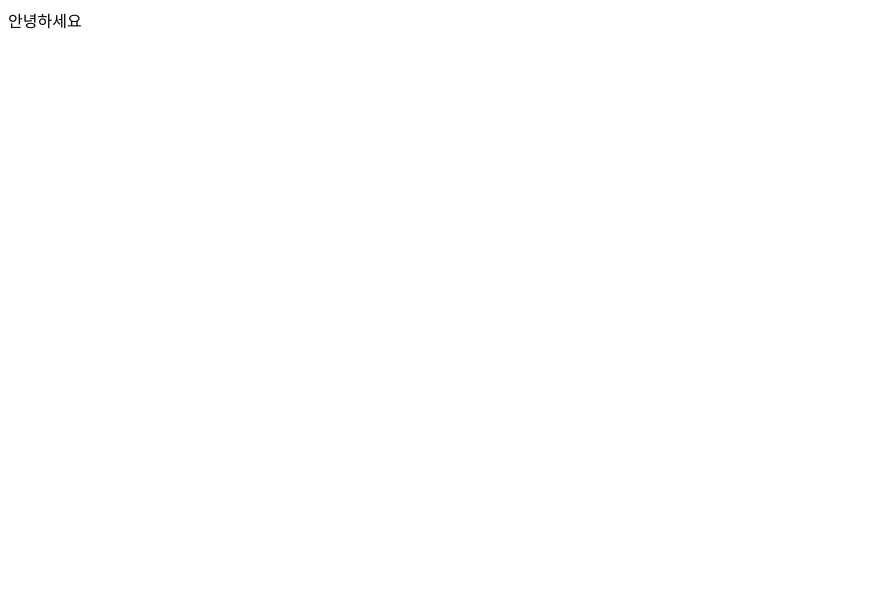
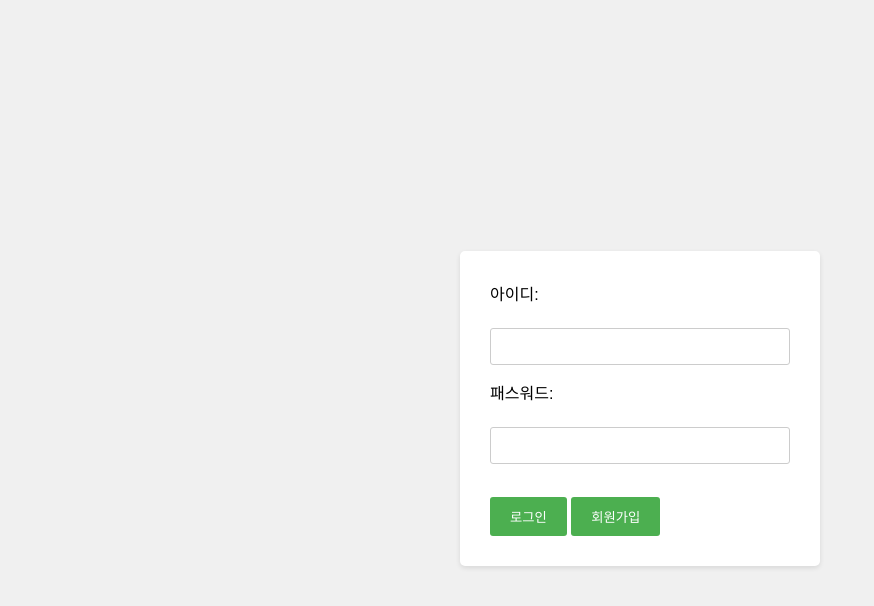
Before and after one commit to spycode92/tudeomyeong, a plain HTML site: page index.html in a window 1280 px wide. Shown: the whole page, without its empty margins (0-874 px from the left). Drawn offline with Linux system fonts and the light colour scheme.

Commit message:
로그인 화면

```diff
--- a/index.html
+++ b/index.html
@@ -9,7 +9,14 @@
 </head>
 
 <body>
-  안녕하세요
+  <form>
+    <label for="username">아이디:</label><br>
+    <input type="text" id="username" name="username"><br>
+    <label for="password">패스워드:</label><br>
+    <input type="password" id="password" name="password"><br><br>
+    <input type="submit" value="로그인">
+    <button type="button">회원가입</button>
+  </form>
   <script src="script.js"></script>
 </body>
 
--- a/script.js
+++ b/script.js
@@ -0,0 +1,21 @@
+const loginButton = document.querySelector('input[type="submit"]');
+const signupButton = document.querySelector('button');
+
+signupButton.addEventListener('click', () => {
+  // 회원가입 기능 구현
+  alert('회원가입 기능은 아직 구현되지 않았습니다.');
+});
+
+loginButton.addEventListener('click', (event) => {
+  event.preventDefault(); // 기본 submit 동작 방지
+  // 로그인 기능 구현
+  const username = document.getElementById('username').value;
+  const password = document.getElementById('password').value;
+
+  // 로그인 로직 (예시)
+  if (username === 'user' && password === 'password') {
+    alert('로그인 성공!');
+  } else {
+    alert('아이디 또는 비밀번호가 잘못되었습니다.');
+  }
+});
--- a/style.css
+++ b/style.css
@@ -1,4 +1,51 @@
 html {
   height: 100%;
   width: 100%;
+
 }
+body {
+  display: flex;
+  justify-content: center;
+  align-items: center;
+  min-height: 100vh;
+  background-color: #f0f0f0;
+  font-family: sans-serif;
+}
+
+form {
+  background-color: #fff;
+  padding: 30px;
+  border-radius: 5px;
+  box-shadow: 0 2px 5px rgba(0, 0, 0, 0.1);
+  width: 300px;
+}
+
+label {
+  display: block;
+  margin-bottom: 5px;
+}
+
+input[type="text"],
+input[type="password"] {
+  width: 100%;
+  padding: 10px;
+  border: 1px solid #ccc;
+  border-radius: 3px;
+  box-sizing: border-box;
+  margin-bottom: 15px;
+}
+
+input[type="submit"],
+button {
+  background-color: #4CAF50;
+  color: white;
+  padding: 10px 20px;
+  border: none;
+  border-radius: 3px;
+  cursor: pointer;
+}
+
+input[type="submit"]:hover,
+button:hover {
+  background-color: #45a049;
+}
```
